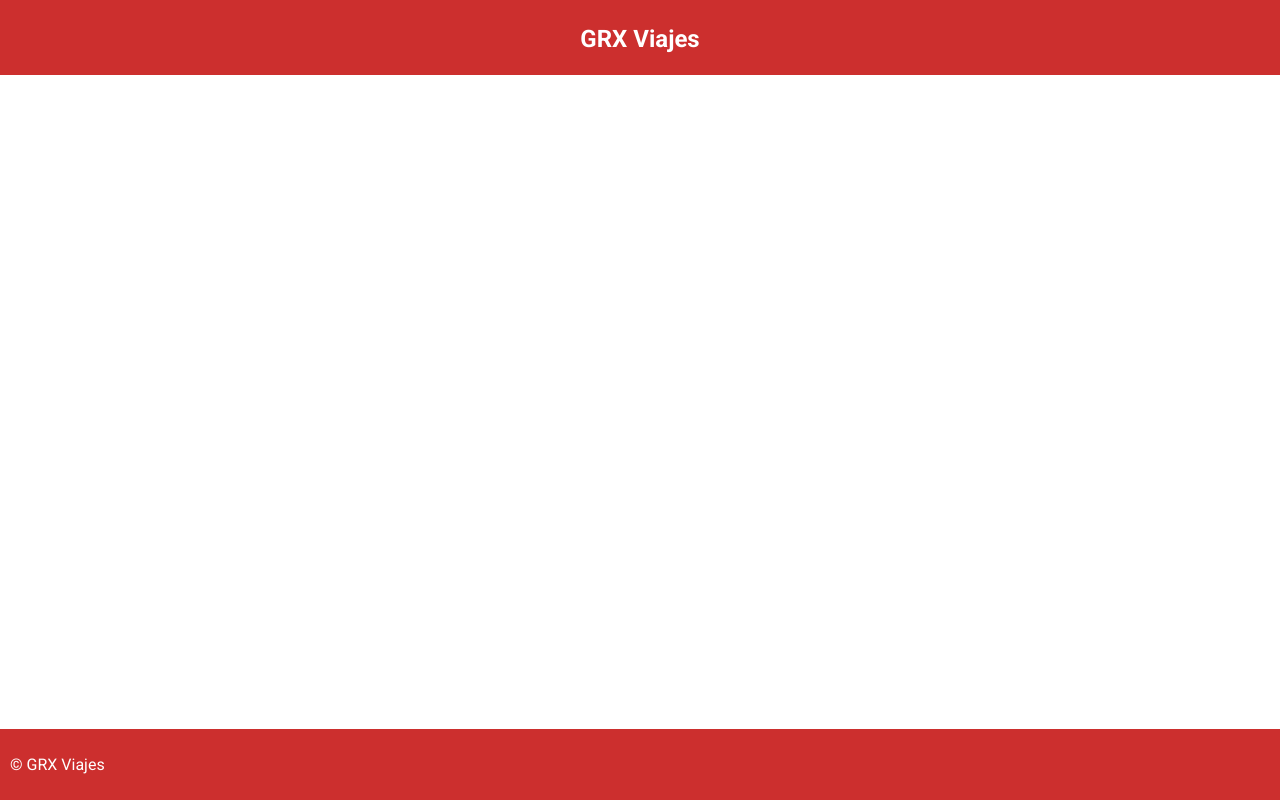
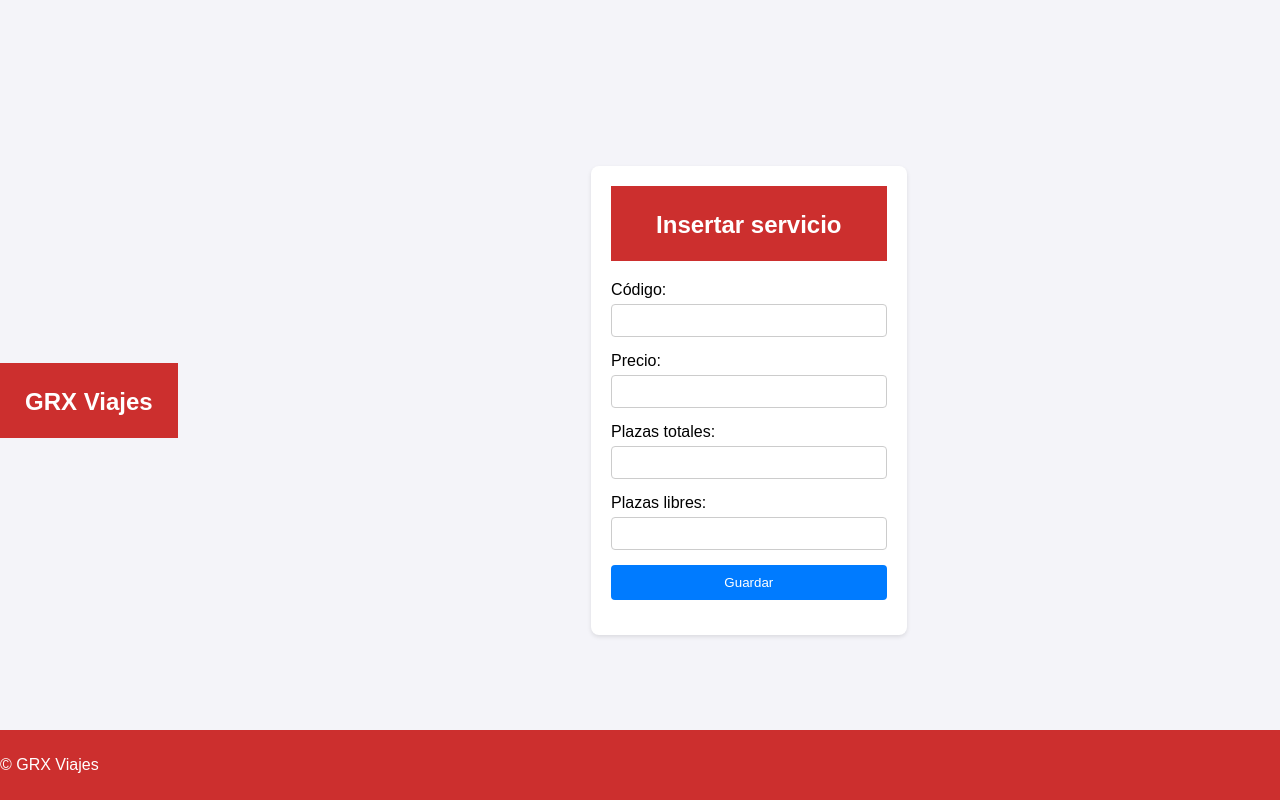
Before and after one commit to Miigue28/DDSI, a Flask app: page /services in a window 1280 px wide. Run offline with Flask 3, Linux system fonts and the light colour scheme.

Commit message:
Agregado el formulario para insertar servicios

```diff
--- a/Prácticas/templates/services.html
+++ b/Prácticas/templates/services.html
@@ -1,6 +1,91 @@
 {% extends 'base.html' %}
 
 {% block content %}
+<!DOCTYPE html>
+<html lang="es">
+<head>
+    <meta charset="UTF-8">
+    <meta name="viewport" content="width=device-width, initial-scale=1.0">
+    <title>Formulario de Registro</title>
+    <style>
+        body {
+            font-family: Arial, sans-serif;
+            margin: 0;
+            padding: 0;
+            display: flex;
+            justify-content: center;
+            align-items: center;
+            height: 100vh;
+            background-color: #f4f4f9;
+        }
+        .form-container {
+            background: #fff;
+            padding: 20px;
+            border-radius: 8px;
+            box-shadow: 0 2px 4px rgba(0, 0, 0, 0.1);
+            width: 100%;
+            max-width: 400px;
+        }
+        .form-container h1 {
+            text-align: center;
+            margin-bottom: 20px;
+            font-size: 24px;
+        }
+        .form-group {
+            margin-bottom: 15px;
+        }
+        .form-group label {
+            display: block;
+            margin-bottom: 5px;
+        }
+        .form-group input {
+            width: 100%;
+            padding: 8px;
+            box-sizing: border-box;
+            border: 1px solid #ccc;
+            border-radius: 4px;
+        }
+        .form-group button {
+            width: 100%;
+            padding: 10px;
+            background-color: #007bff;
+            color: #fff;
+            border: none;
+            border-radius: 4px;
+            cursor: pointer;
+        }
+        .form-group button:hover {
+            background-color: #0056b3;
+        }
+    </style>
+</head>
+<body>
+    <div class="form-container">
+        <h1>Insertar servicio</h1>
+        <form action="/guardar_tupla" method="post">
+            <div class="form-group">
+                <label for="código">Código:</label>
+                <input type="text" id="código" name="código" required>
+            </div>
+            <div class="form-group">
+                <label for="precio">Precio:</label>
+                <input type="number" id="precio" name="precio" required>
+            </div>
+            <div class="form-group">
+                <label for="">Plazas totales:</label>
+                <input type="number" id="plazas totales" name="plazas totales" required>
+            </div>
+            <div class="form-group">
+                <label for="">Plazas libres:</label>
+                <input type="number" id="plazas libres" name="plazas libres" required>
+            </div>
+            <div class="form-group">
+                <button type="submit">Guardar</button>
+            </div>
+        </form>
+    </div>
+</body>
+</html>
 
 
 {% endblock %}
```
